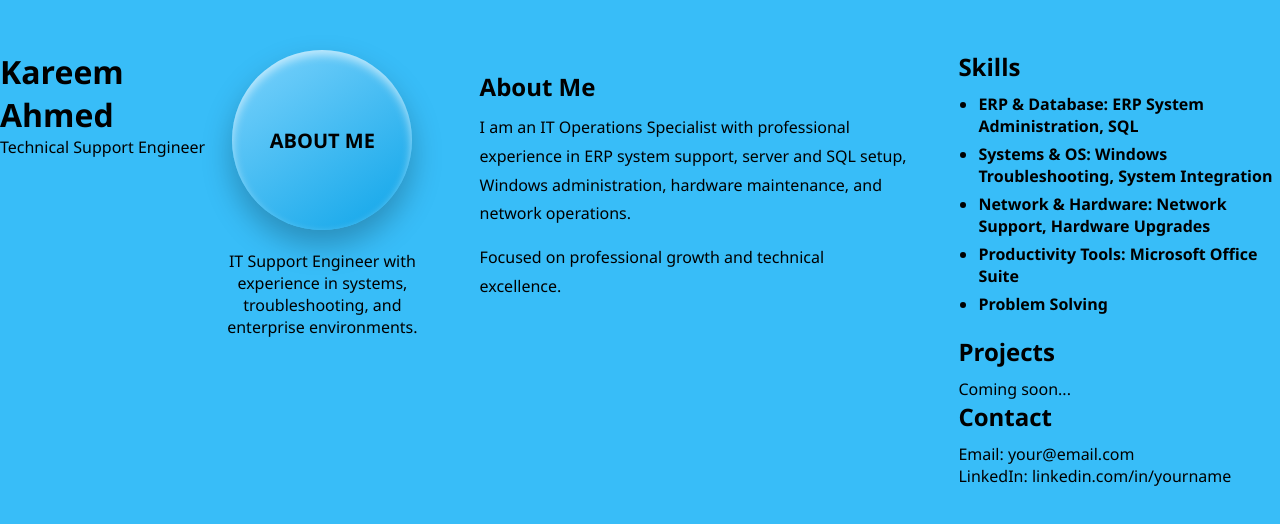
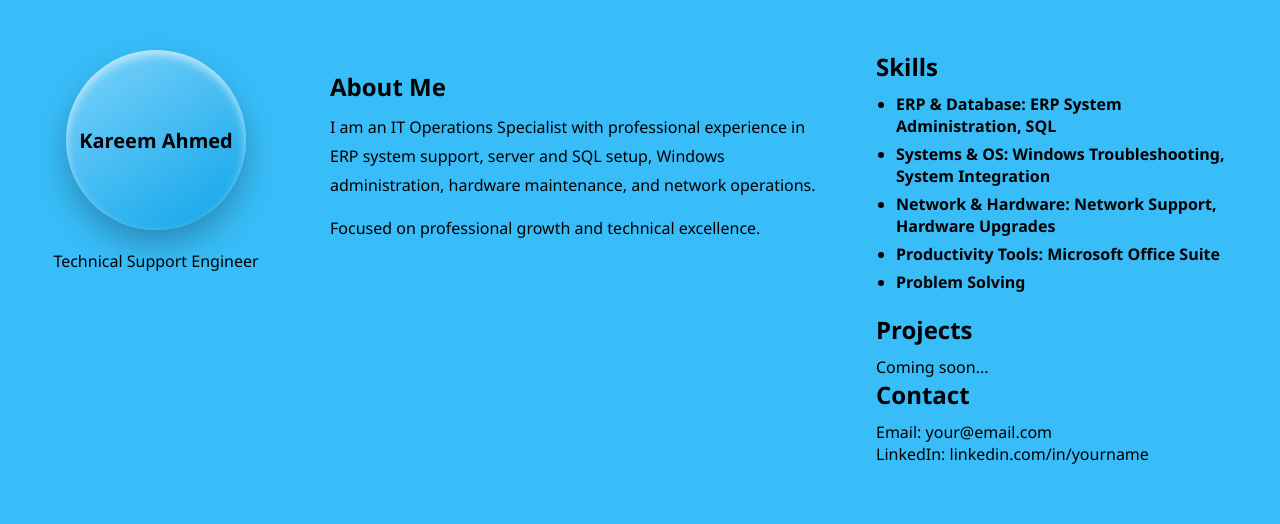
Before and after one commit to Kareem1ahmed/kareem.github.io, a plain HTML site: page index.html in a window 1280 px wide. Drawn offline with Linux system fonts and the light colour scheme.

Commit message:
Refactor index.html structure and content

```diff
--- a/index.html
+++ b/index.html
@@ -7,19 +7,14 @@
 </head>
 <body>
 
-  <header>
-    <h1>Kareem Ahmed</h1>
-    <p>Technical Support Engineer</p>
-  </header>
 
   <div class="page">
 
     <!-- العمود الشمال -->
     <div class="left">
-      <div class="circle-title">ABOUT ME</div>
-      <p class="small-text">
-        IT Support Engineer with experience in systems,
-        troubleshooting, and enterprise environments.
+      <div class="circle-title">Kareem Ahmed</div>
+      <p class="small-text">Technical Support Engineer
+
       </p>
     </div>
 
```
